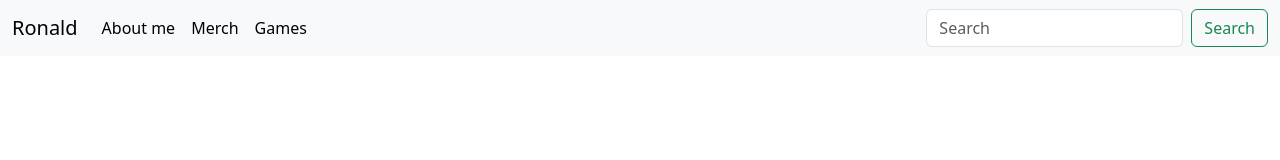
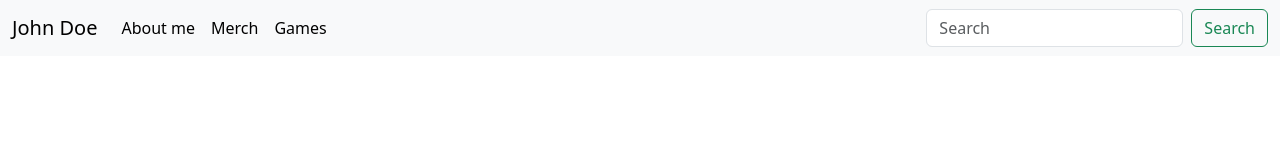
Before and after one commit to StewartChicken/Hackathon-9, a plain HTML site: page main/index.html in a window 1280 px wide. Drawn offline with nearby package versions, Linux system fonts and the light colour scheme.

Commit message:
Update index.html

```diff
--- a/main/index.html
+++ b/main/index.html
@@ -12,7 +12,7 @@
 
     <nav class="navbar navbar-expand-lg bg-body-tertiary">
         <div class="container-fluid">
-          <a class="navbar-brand" href="#">Ronald</a>
+          <a class="navbar-brand" href="#">John Doe</a>
           <button class="navbar-toggler" type="button" data-bs-toggle="collapse" data-bs-target="#navbarSupportedContent" aria-controls="navbarSupportedContent" aria-expanded="false" aria-label="Toggle navigation">
             <span class="navbar-toggler-icon"></span>
           </button>
```
